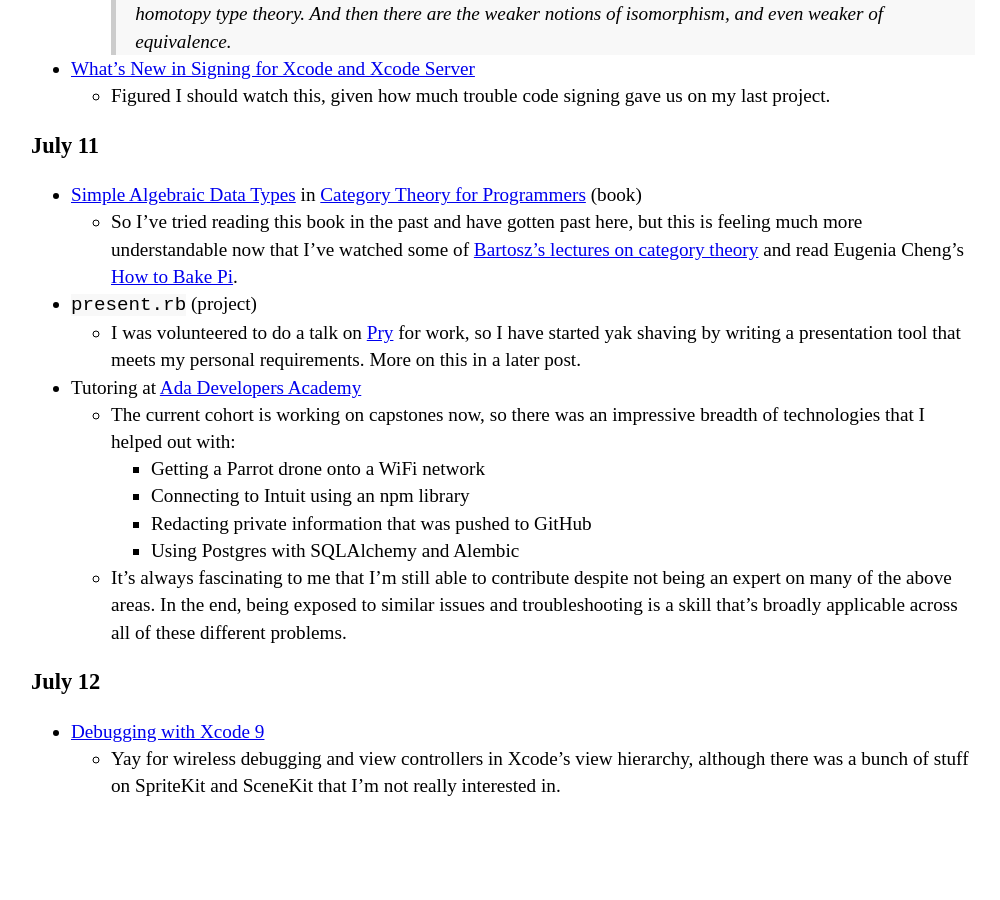
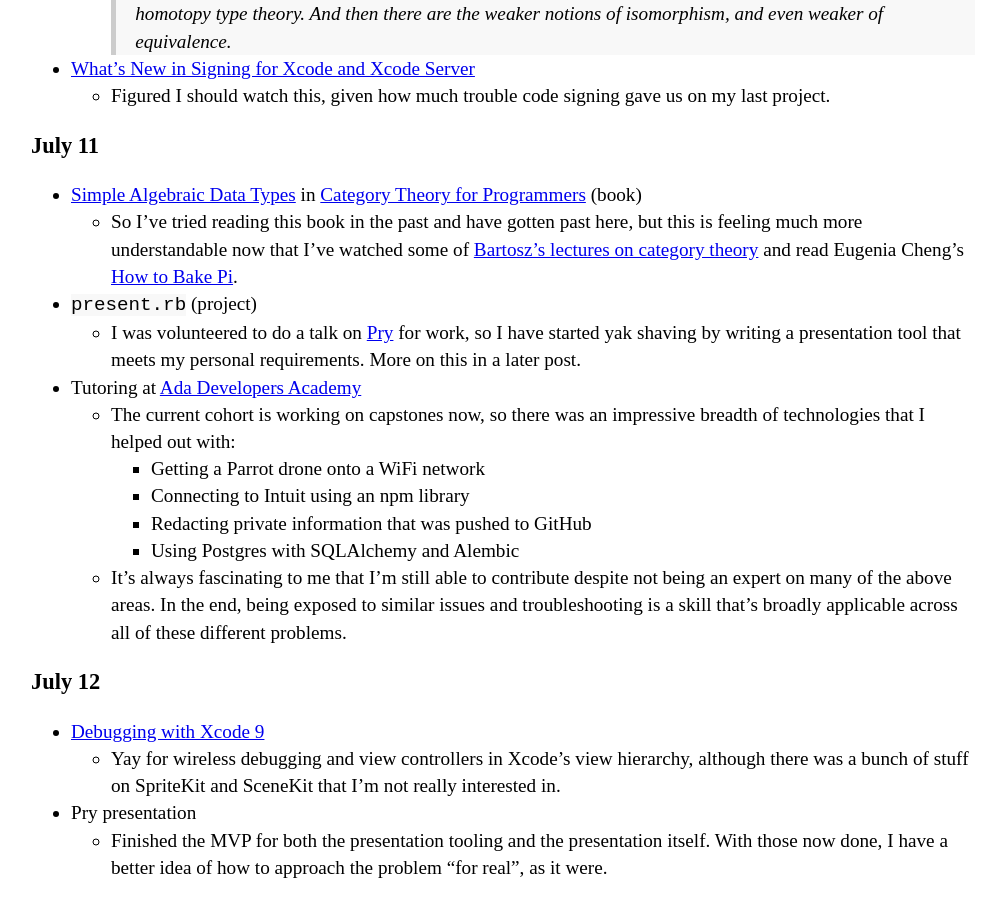
Before and after one commit to kejadlen/kejadlen.github.io, a Jekyll site: the page built from _posts/2017-07-05-beachconf.md, in a window 1280 px wide and 900 px high, scrolled down 1672 px. Shown: the whole window, without its empty margins (137-1137 px from the left). Built offline with Jekyll 4.4.1, drawn with Linux system fonts in a browser that asks for light colours; before the commit the page ends 2491 px from its top, so only the background shows below that.

Commit message:
BeachConf

```diff
--- a/_posts/2017-07-05-beachconf.md
+++ b/_posts/2017-07-05-beachconf.md
@@ -139,5 +139,9 @@
   - Yay for wireless debugging and view controllers in Xcode's view hierarchy,
     although there was a bunch of stuff on SpriteKit and SceneKit that I'm not
     really interested in.
+- Pry presentation
+  - Finished the MVP for both the presentation tooling and the presentation
+    itself. With those now done, I have a better idea of how to approach the
+    problem "for real", as it were.
 
 [debugging-with-xcode]: https://developer.apple.com/videos/play/wwdc2017/404/
```
